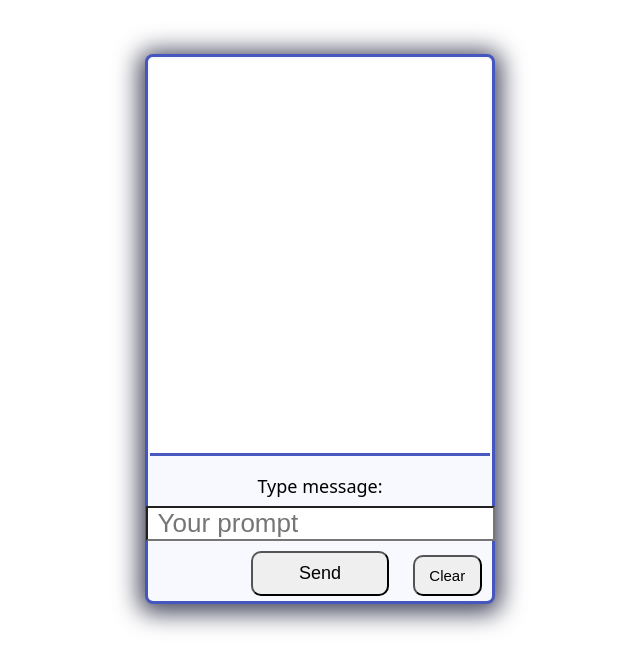
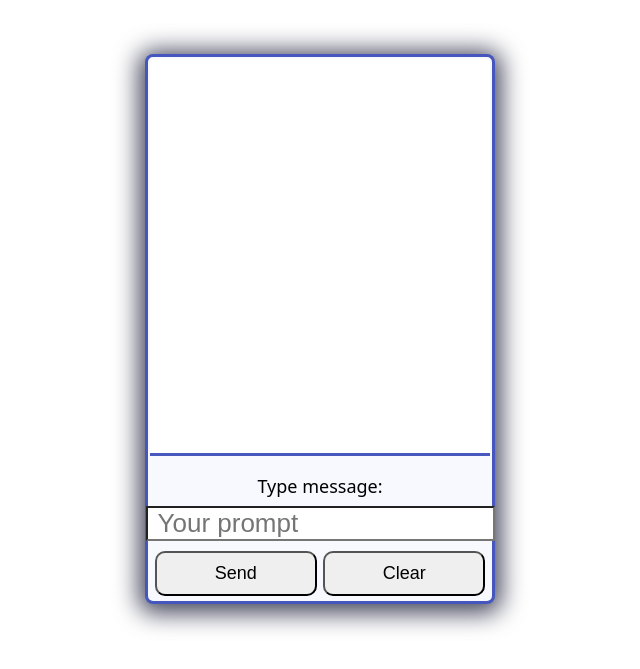
Before and after one commit to matej2314/node-gpt, a website: page gpt_api/index.html in a window 1280 px wide. Shown: the part 71-740 px from the top of the page, without its empty margins (320-960 px from the left). Drawn offline with Linux system fonts and the light colour scheme.

Commit message:
quick and simple update of CSS styles

```diff
--- a/gpt_api/style.css
+++ b/gpt_api/style.css
@@ -80,11 +80,11 @@ label {
 .btn-send {
 	position: absolute;
 	bottom: 1%;
-	left: 30%;
+	left: 2%;
 	display: flex;
 	align-items: center;
 	justify-content: center;
-	width: 40%;
+	width: 47%;
 	font-size: 18px;
 	padding: 10px;
 	border-radius: 10px;
@@ -103,12 +103,12 @@ label {
 .btn-clear {
 	position: absolute;
 	bottom: 1%;
-	right: 3%;
+	right: 2%;
 	display: flex;
 	align-items: center;
 	justify-content: center;
-	width: 20%;
-	font-size: 15px;
+	width: 47%;
+	font-size: 18px;
 	padding: 10px;
 	border-radius: 10px;
 	margin-top: 10px;
```
